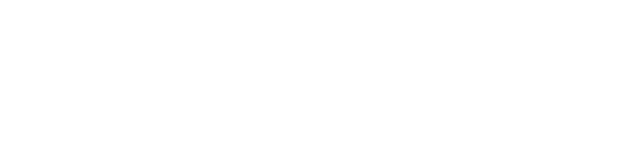
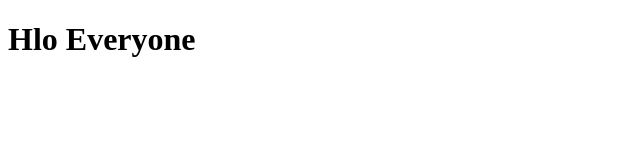
Before and after one commit to Jahnavi-72/demo, a plain HTML site: page index.html in a window 1280 px wide. Shown: the whole page, without its empty margins (0-640 px from the left). Drawn offline with Linux system fonts and the light colour scheme.

Commit message:
Updated1

```diff
--- a/index.html
+++ b/index.html
@@ -3,9 +3,9 @@
 <head>
     <meta charset="UTF-8">
     <meta name="viewport" content="width=device-width, initial-scale=1.0">
-    <title>Document</title>
+    <title>GitHub</title>
 </head>
 <body>
-
+    <h1>Hlo Everyone</h1>
 </body>
 </html>
```
